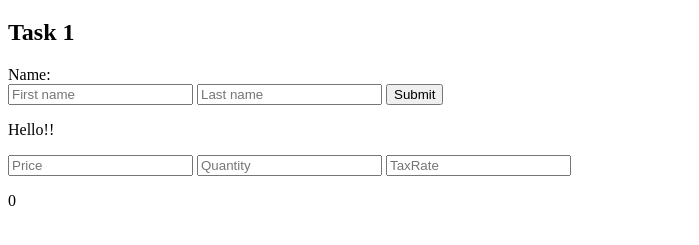
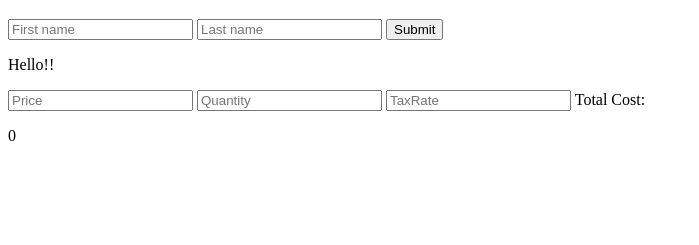
Before and after one commit to jhyche80-jpg/JavaScript_lab1, a plain HTML site: page index.html in a window 1280 px wide. Shown: the part 61-306 px from the top of the page, without its empty margins (0-699 px from the left). Drawn offline with Linux system fonts and the light colour scheme.

Commit message:
I finished task One.

```diff
--- a/index.html
+++ b/index.html
@@ -4,7 +4,7 @@
 <head>
     <meta charset="UTF-8">
     <meta name="viewport" content="width=device-width, initial-scale=1.0">
-    <script defer src="/Javascript_intro/Practice_activity/index.js"></script>
+    <script defer src="/Javascript_intro/JavaScriptlab_1/index.js"></script>
     <link rel="stylesheet" href="styles.css">
     <title>JavaScript Lab 1</title>
 </head>
@@ -15,27 +15,25 @@
 </Header>
 
 <body>
-    <section class="Task1">
-        <div>
-            <h2>Task 1</h2>
-            <Label> Name: </Label>
-        </div>
   <div>
     <input type="text" id="firstName" placeholder="First name">
     <input type="text" id="lastName" placeholder="Last name">
-            <button type="button" id="btn1"> Submit</button>
+    <button type="button" id="btn1">Submit</button>
+  </div>
 
-        </div>
   <div>
     <p id="Greeting">Hello!!</p>
   </div>
+
+    <section class="Task2">
+        <input type="number" id="price" placeholder="Price">
+        <input type="number" id="Quantity" placeholder="Quantity">
+        <input type="number" id="Taxrate" placeholder="TaxRate">
+        <label for="Totalcost"> Total Cost:</label>
+        <p id="Totalcost" name ="Totalcost"> 0 </p>
+
     </section>
-    <section class="Task2">
-        <input type="text" id="price" placeholder="Price">
-        <input type="text" id="Quantity" placeholder="Quantity">
-        <input type="text" id="Taxrate" placeholder="TaxRate">
-        <label for="Totalcost"></label>
-        <p id="Totalcost"> 0 </p>
+    <section class ="Task3">
 
     </section>
 
```
Also changed, not shown: index.js (+26 -0 lines). Lines whose indentation alone changed are shown as unchanged.
